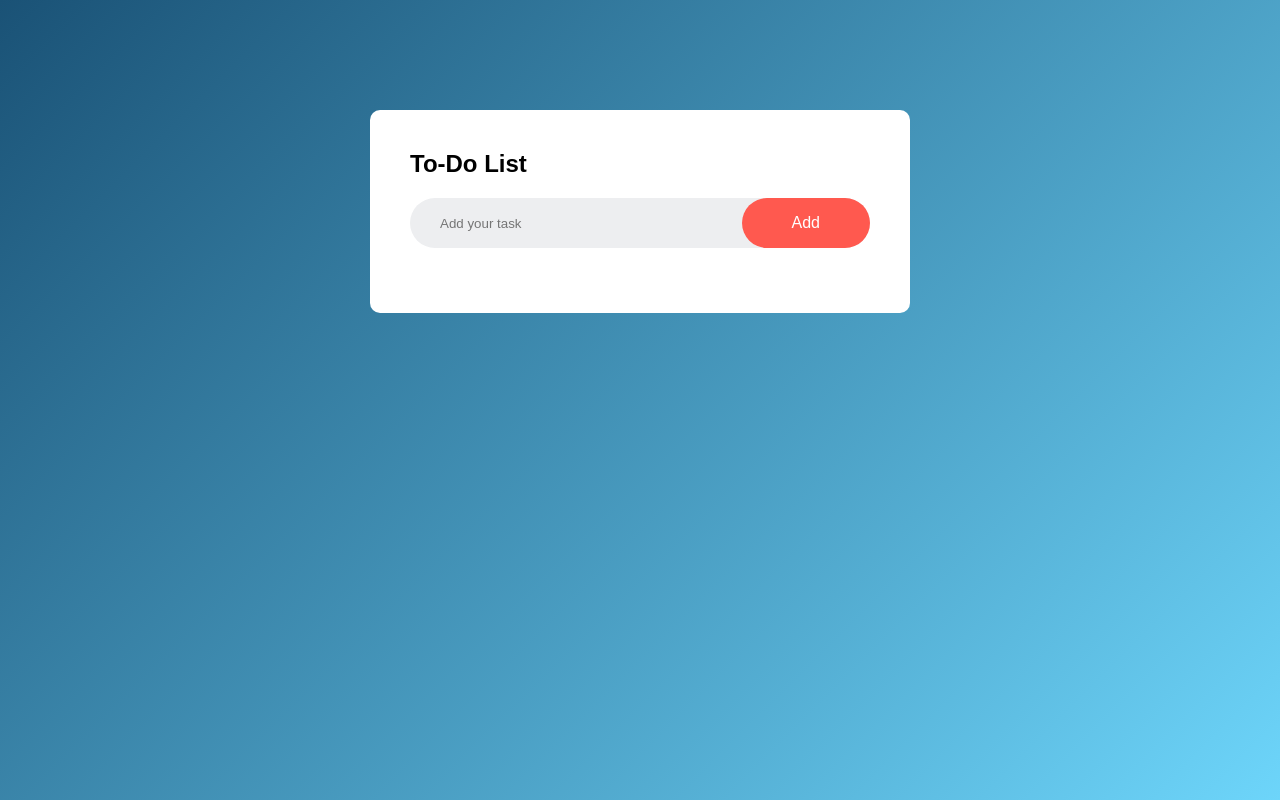
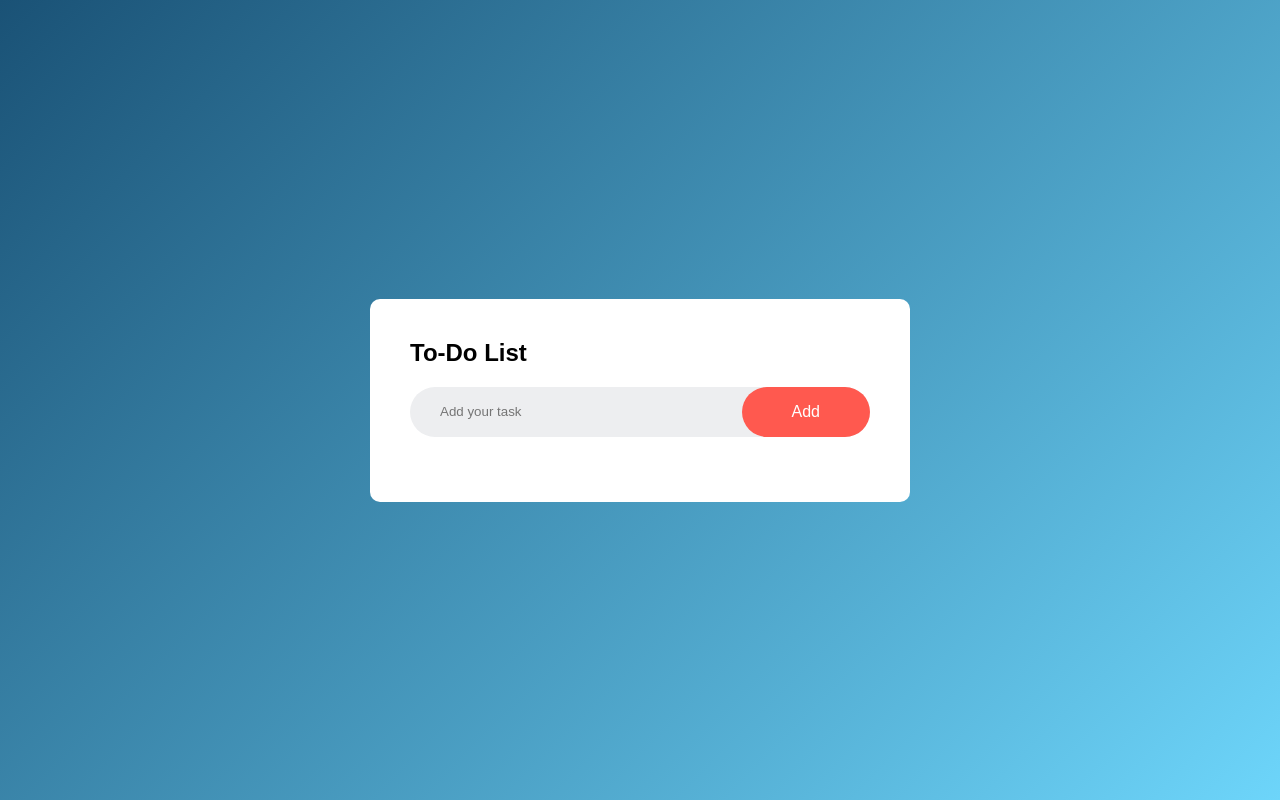
Before and after one commit to VinnyD-Code/todo-app, a plain HTML site: page index.html in a window 1280 px wide. Drawn offline with Linux system fonts and the light colour scheme.

Commit message:
Centered to-do box

```diff
--- a/css/style.css
+++ b/css/style.css
@@ -6,6 +6,9 @@
 }
 
 .container {
+    display: flex;
+    justify-content: center; /* Center horizontally */
+    align-items: center; /* Center vertically */
     width: 100%;
     min-height: 100vh;
     background: linear-gradient(135deg, #1a5276, #6dd5fa);
@@ -16,7 +19,7 @@
     width: 100%;
     max-width: 540px;
     background: #fff;
-    margin: 100px auto 20px;
+    margin: 20px auto; /* Adjust the margin as needed */
     padding: 40px;
     border-radius: 10px;
 }
```
